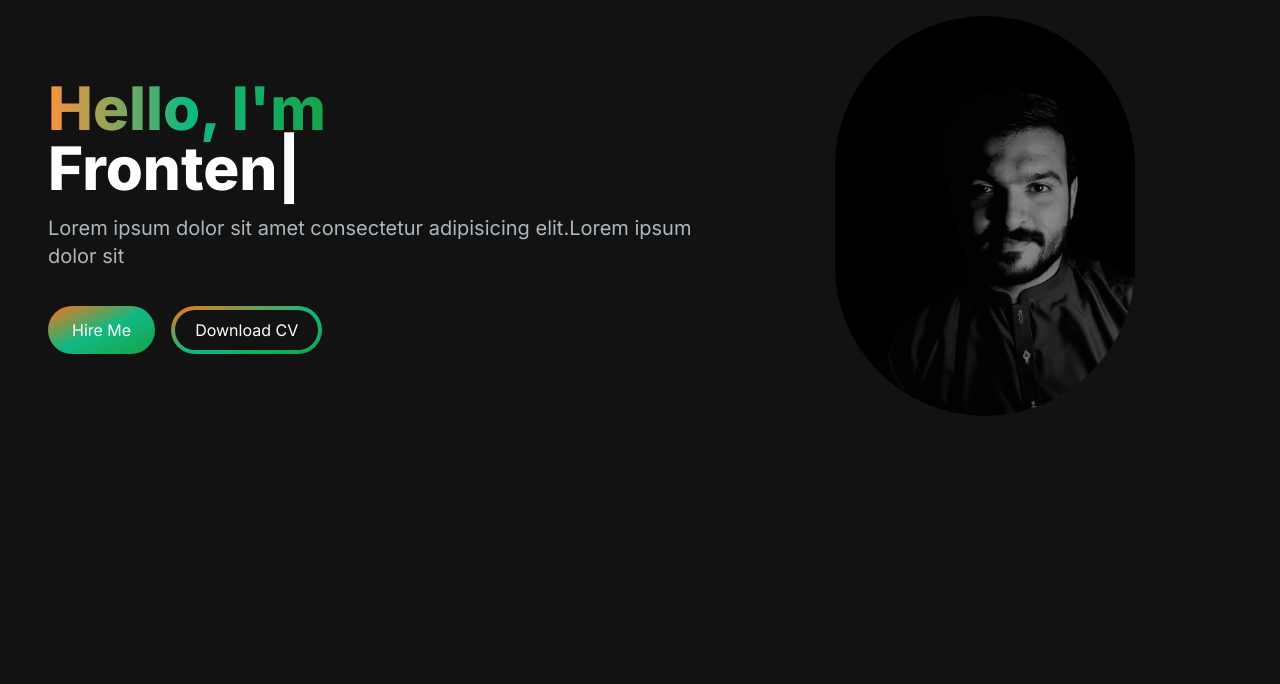
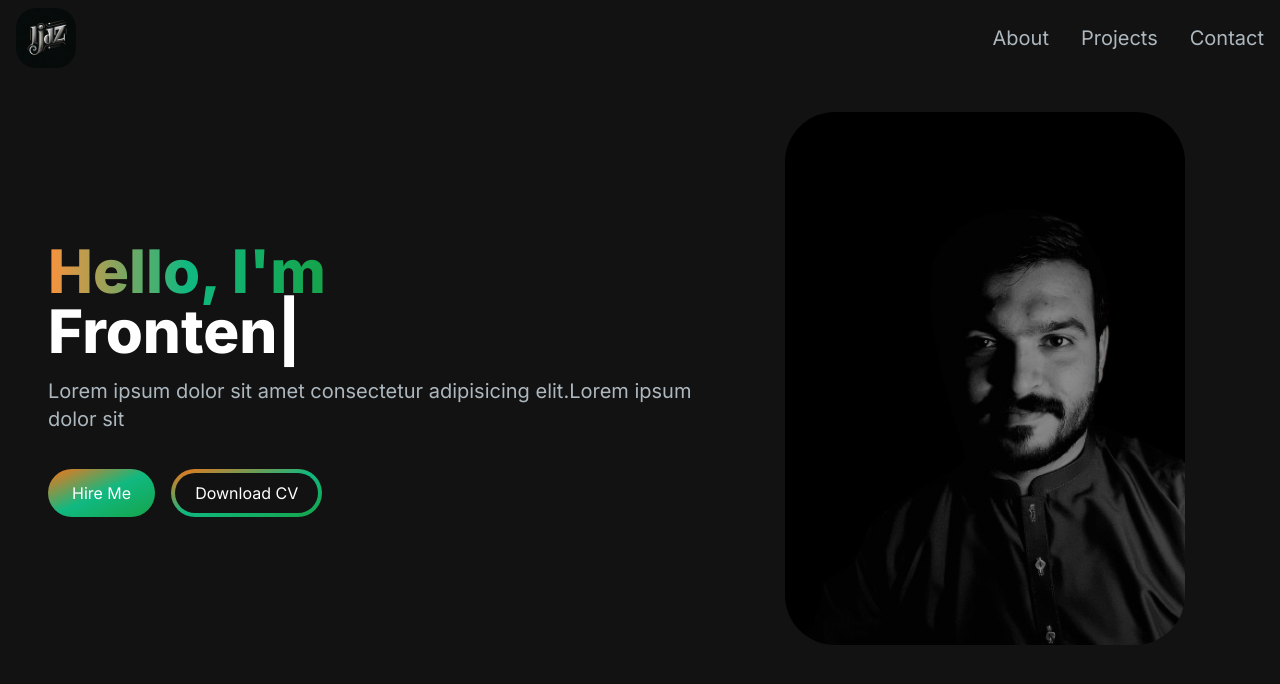
Before and after one commit to Ijazahmad45/My-Portfolio-web, a Next.js app: page / in a window 1280 px wide. Shown: the top 684 px of the page. Built offline with nearby package versions, Linux system fonts and the light colour scheme.

Commit message:
PW-2 Navbar created

```diff
--- a/package.json
+++ b/package.json
@@ -9,6 +9,7 @@
     "lint": "next lint"
   },
   "dependencies": {
+    "@heroicons/react": "^2.1.3",
     "next": "14.2.2",
     "react": "^18",
     "react-dom": "^18",
--- a/src/app/components/HeroSection.jsx
+++ b/src/app/components/HeroSection.jsx
@@ -45,9 +45,9 @@
           <Image
           src="/svg/myselfnew.png"
           alt='hero image'
-          className=' rounded-full '
-          width={300}
-          height={300}
+          className=' rounded-[50px] '
+          width={400}
+          height={400}
           />
           </div>
         </div>
--- /dev/null
+++ b/src/app/components/MenuOverlay.jsx
@@ -0,0 +1,16 @@
+import React from 'react'
+import NavLink from './NavLink'
+
+const MenuOverlay = ({ links }) => {
+  return (
+
+    <ul className='flex flex-col py-4 items-center'>{links.map((link,index) => (
+        <li key={index}>
+        <NavLink href={link.path} title={link.title} />
+        </li>
+        ))}
+        </ul>
+  )
+}
+
+export default MenuOverlay
--- /dev/null
+++ b/src/app/components/NavBar.jsx
@@ -0,0 +1,80 @@
+"use client";
+import Link from "next/link";
+import React, { useState } from "react";
+import NavLink from "./NavLink";
+import Image from "next/image";
+import { Bars3Icon, xmarkIcon } from "@heroicons/react/24/solid";
+import MenuOverlay from "./MenuOverlay";
+
+const navLinks = [
+  {
+    title: "About",
+    path: "#about",
+  },
+  {
+    title: "Projects",
+    path: "#projects",
+  },
+  {
+    title: "Contact",
+    path: "#contact",
+  },
+];
+
+const NavBar = () => {
+  const [navbarOpen, setNavbarOpen] = useState(false);
+  return (
+    <nav className="fixed top-0 left-0 right-0 z-10 bg-[#121212] bg-opacity-100">
+      <div className="flex flex-wrap items-center justify-between mx-auto px-4 py-2">
+        <Link
+          href={"/"}
+          className="text-2xl md:text-5xl text-white font-semibold"
+        >
+          <Image
+            src="/svg/ijazlogo.png"
+            alt="hero image"
+            className=" rounded-[20px] "
+            width={60}
+            height={60}
+          />
+        </Link>
+        <div className="mobile-menu block md:hidden ">
+          { !navbarOpen ? (
+            <button onClick={()=> setNavbarOpen(true)} className="flex items-center px-3 py-2 border rounded border-slate-200 hover:text-white hover:border-white text-slate-200 ">
+              <Bars3Icon className="h-5 w-5" />
+            </button>
+          ) : (
+            <button onClick={()=> setNavbarOpen(false)} className="flex items-center px-3 py-2 border rounded border-slate-200 hover:text-white hover:border-white text-slate-200 ">
+              <svg
+                xmlns="http://www.w3.org/2000/svg"
+                fill="none"
+                viewBox="0 0 24 24"
+                strokeWidth={1.5}
+                stroke="currentColor"
+                className="w-5 h-5"
+              >
+                <path
+                  strokeLinecap="round"
+                  strokeLinejoin="round"
+                  d="M6 18 18 6M6 6l12 12"
+                />
+              </svg>
+            </button>
+          )}
+        </div>
+        <div className="menu hidden md:block md:w-auto" id="navbar">
+          <ul className=" flex p-4 md:p-0 md:flex-row md:space-x-8 mt-0">
+            {navLinks.map((link, index) => (
+              <li key={index}>
+                <NavLink href={link.path} title={link.title} />
+              </li>
+            ))}
+          </ul>
+        </div>
+      </div>
+      {navbarOpen ? <MenuOverlay links={navLinks}/> : null}
+    </nav>
+  );
+};
+
+export default NavBar;
--- /dev/null
+++ b/src/app/components/NavLink.jsx
@@ -0,0 +1,13 @@
+import Link from "next/link"
+
+const NavLink = ({ href , title}) => {
+  return (
+    <Link
+    href={href}
+    className='block py-2 pl-3 pr-4 text-[#ADB7BE] sm:text-xl rounded md:p-0 hover:text-white'>
+        {title}
+    </Link>
+  )
+}
+
+export default NavLink
--- a/src/app/page.js
+++ b/src/app/page.js
@@ -1,10 +1,11 @@
 import HeroSection from "./components/HeroSection";
+import NavBar from "./components/NavBar";
 
 export default function Home() {
   return (
     <main className="flex min-h-screen flex-col bg-[#121212] ">
-
-    <div class="container mx-auto px-12 py-4">
+    <NavBar/>
+    <div class="container mt-24 mx-auto px-12 py-4">
     <HeroSection/>
     </div>
 
```
Also changed, not shown: public/svg/ijazlogo.png (added), 1 other file (tests, documents, lock files or other folders).
